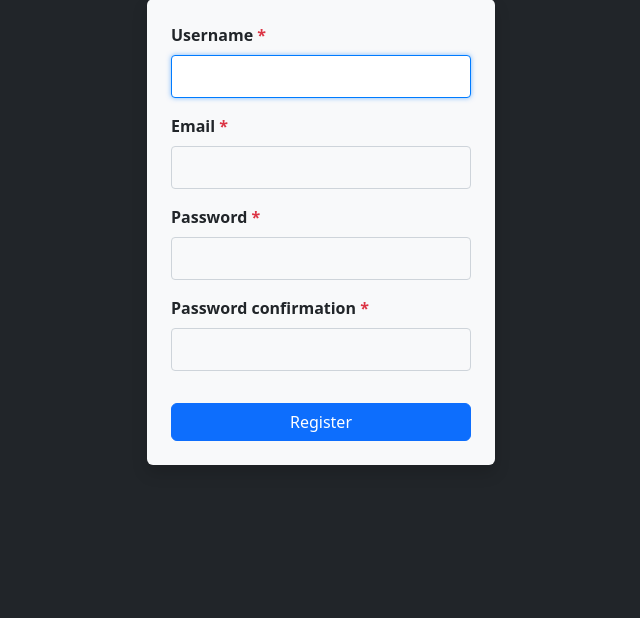
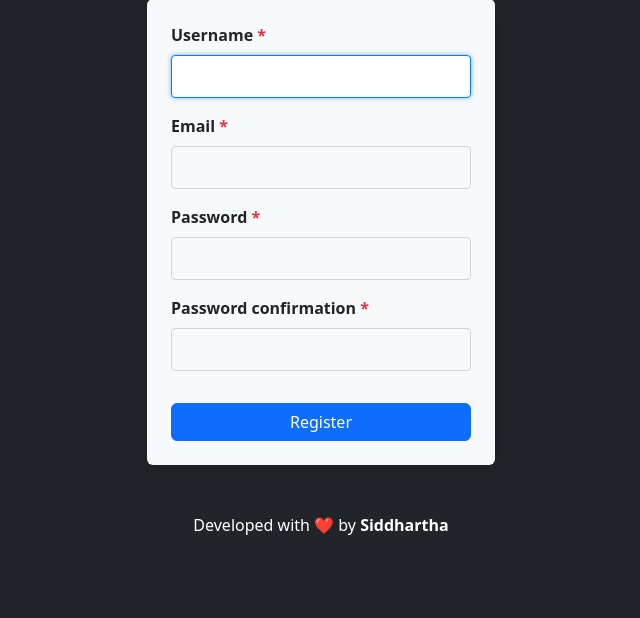
Before and after one commit to siddharthapal8240/MediaHub, a Django app: page /register/ in a window 1280 px wide. Shown: the part 167-785 px from the top of the page, without its empty margins (319-959 px from the left). Run offline with Django 5.2, Linux system fonts and the light colour scheme.

Commit message:
Add footer

```diff
--- a/MediaHub/templates/layout.html
+++ b/MediaHub/templates/layout.html
@@ -63,5 +63,14 @@
     {% block content %}
     {% endblock %}
   </div>
+
+  <footer class="bg-dark text-white text-center py-4 mt-4">
+    <p class="mb-2">
+        Developed with <span style="color: red;">❤️</span> by
+        <a href="#" class="text-white fw-bold" target="_blank" style="text-decoration: none;">
+            Siddhartha
+        </a>
+    </p>
+</footer>
 </body>
 </html>
```
